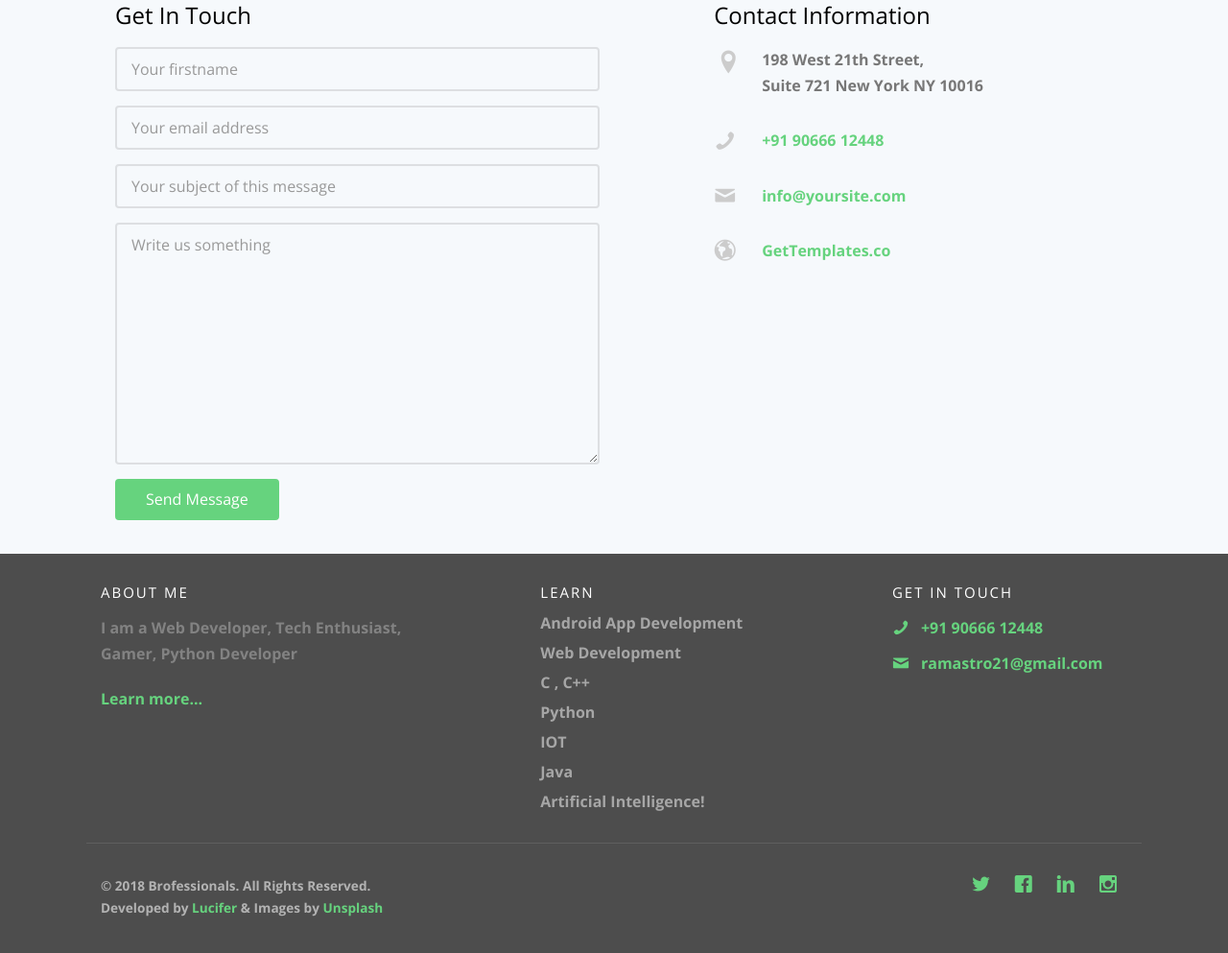
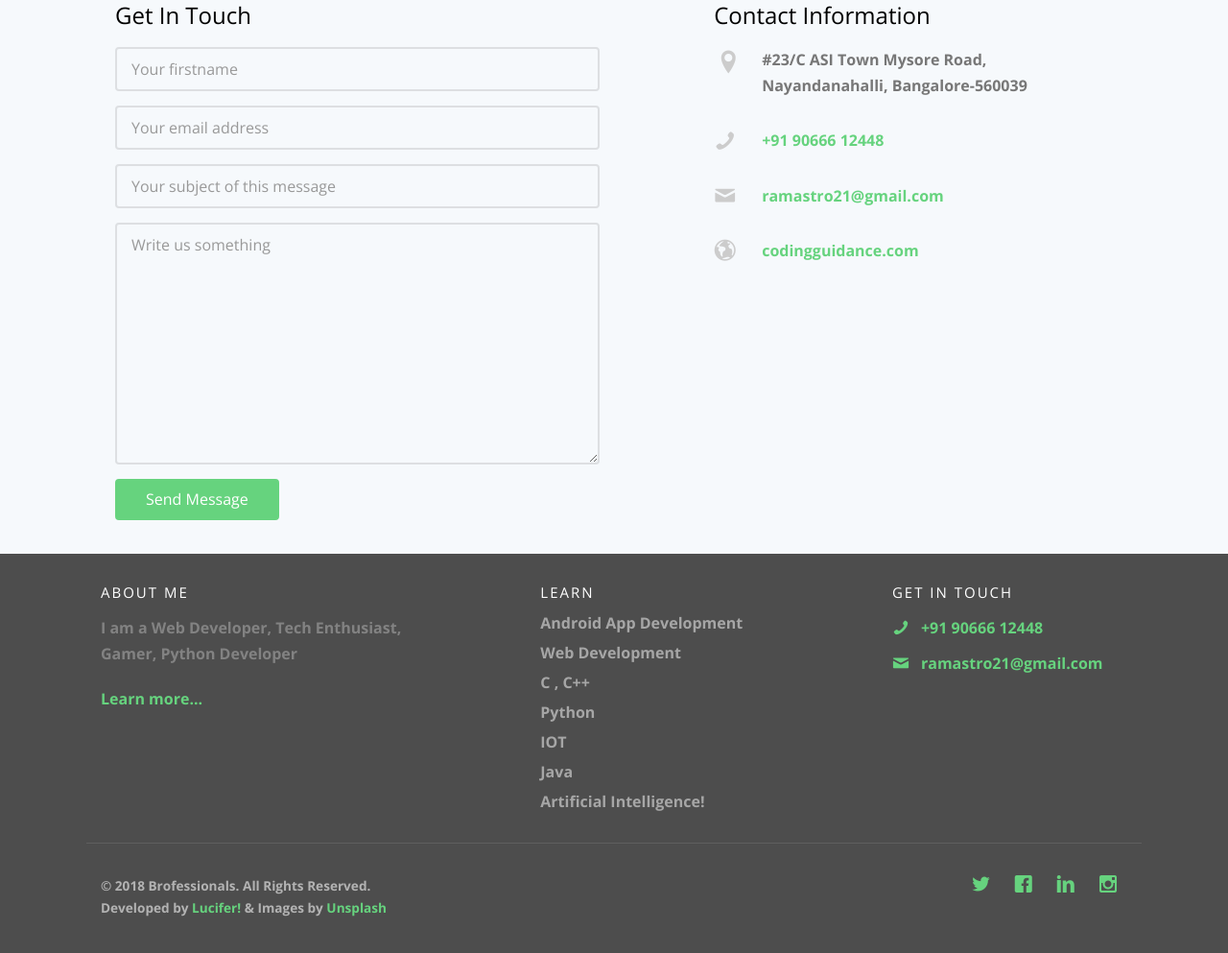
Before and after one commit to elitelinuxuser/lucifer2198.github.io, a plain HTML site: page contact.html in a window 1280 px wide. Shown: the part 805-1798 px from the top of the page at 96% size. Drawn offline with nearby package versions, Linux system fonts and the light colour scheme; files whose address does not match are found by name.

Commit message:
minor changes, contact form details entered!

```diff
--- a/contact.html
+++ b/contact.html
@@ -1,8 +1,8 @@
 <!DOCTYPE HTML>
 <!--
-	Aesthetic by gettemplates.co
-	Twitter: http://twitter.com/gettemplateco
-	URL: http://gettemplates.co
+	Designed and developed by Lucifer
+	Twitter: http://twitter.com/RamanandSirvi
+	URL: http://lucifer2198.github.io
 -->
 <html>
 	<head>
@@ -192,10 +192,10 @@
 					<div class="gtco-contact-info">
 						<h3>Contact Information</h3>
 						<ul>
-							<li class="address">198 West 21th Street, <br> Suite 721 New York NY 10016</li>
+							<li class="address"> #23/C ASI Town Mysore Road, <br> Nayandanahalli, Bangalore-560039</li>
 							<li class="phone"><a href="tel://+919066612448">+91 90666 12448</a></li>
-							<li class="email"><a href="mailto:info@yoursite.com">info@yoursite.com</a></li>
-							<li class="url"><a href="http://GetTemplates.co">GetTemplates.co</a></li>
+							<li class="email"><a href="mailto:ramastro21@gmail.com">ramastro21@gmail.com</a></li>
+							<li class="url"><a href="https://lucifer2198.github.io">codingguidance.com</a></li>
 						</ul>
 					</div>
 
@@ -252,7 +252,7 @@
 				<div class="col-md-12">
 					<p class="pull-left">
 						<small class="block">&copy; 2018 Brofessionals. All Rights Reserved.</small>
-						<small class="block">Developed by <a href="https://github.com/lucifer2198" target="_blank">Lucifer</a> &amp; Images by <a href="http://unsplash.com/" target="_blank">Unsplash</a></small>
+						<small class="block">Developed by <a href="https://github.com/lucifer2198" target="_blank">Lucifer!</a> &amp; Images by <a href="http://unsplash.com/" target="_blank">Unsplash</a></small>
 					</p>
 					<p class="pull-right">
 						<ul class="gtco-social-icons pull-right">
```
Also changed, not shown: blog.html (+1 -1 lines), index.html (+0 -1 lines), portfolio.html (+1 -1 lines), README.txt, 1 other file.
